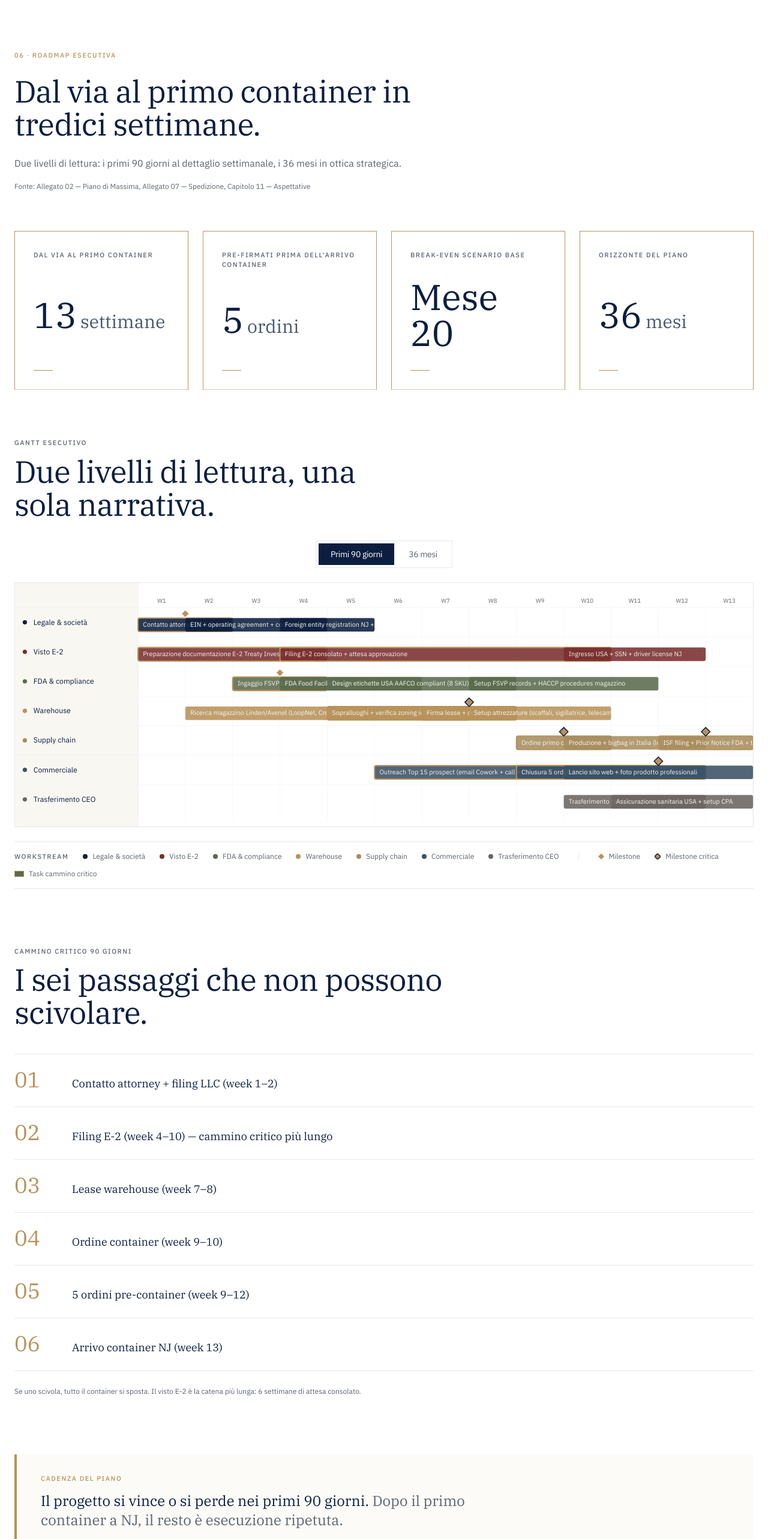
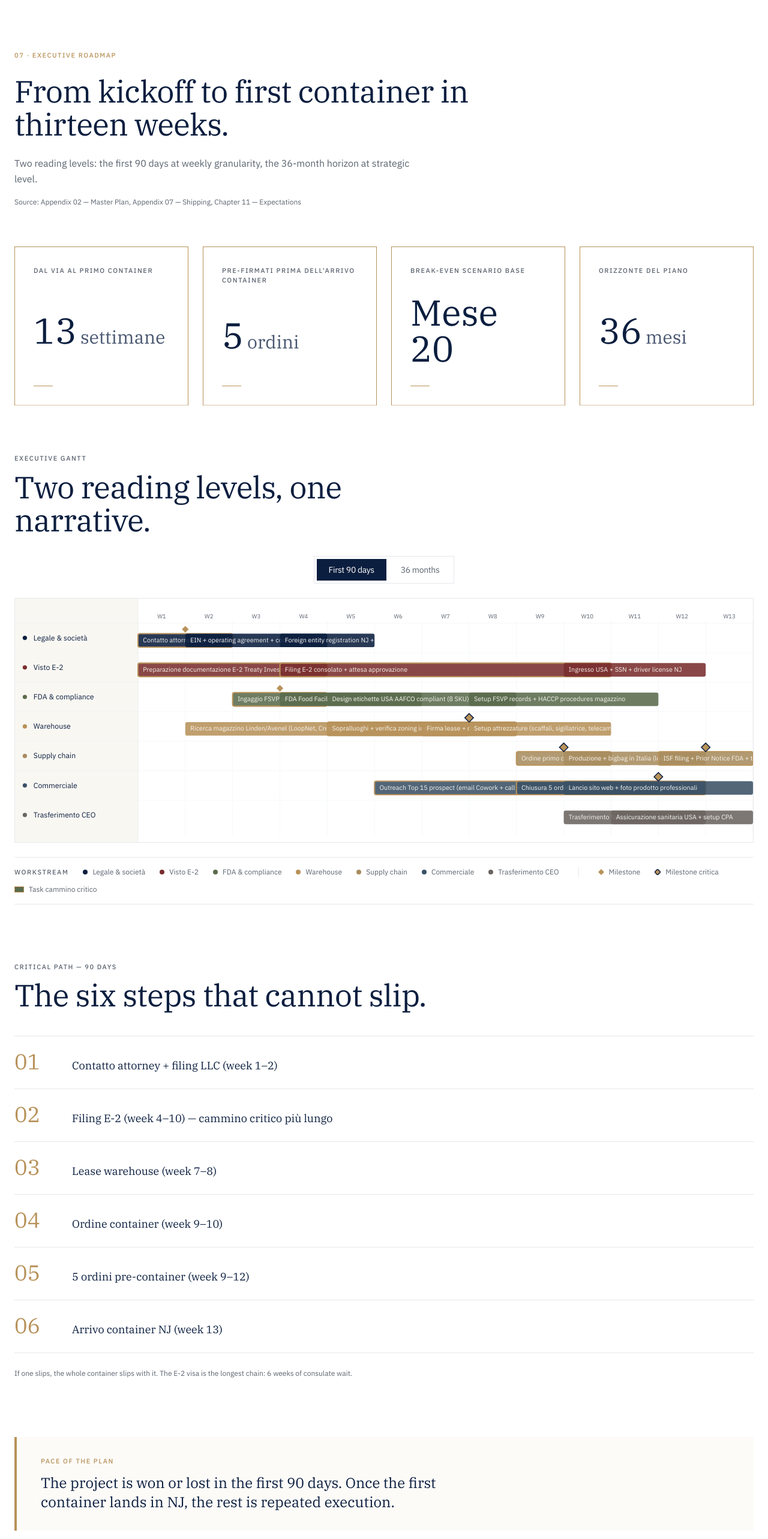
Before and after one commit to DiusapetDeveloper/diusapet-usa, a Next.js app: page /en/roadmap in a window 1280 px wide. Shown: the part 60-2626 px from the top of the page at 60% size. Built offline with nearby package versions, Linux system fonts and the light colour scheme.

Commit message:
feat(i18n): translate mercato + rischi + roadmap

```diff
--- a/app/[locale]/rischi/page.tsx
+++ b/app/[locale]/rischi/page.tsx
@@ -16,6 +16,7 @@ import {
   TrendingDown,
   type LucideIcon,
 } from "lucide-react";
+import { useTranslations } from "next-intl";
 import { AnimatedSection } from "@/components/animated-section";
 import { KPICard } from "@/components/kpi-card";
 import risksData from "@/data/risks.json";
@@ -60,6 +61,7 @@ const SEVERITY_RANK: Record<string, number> = {
 };
 
 export default function RischiPage() {
+  const t = useTranslations("rischi");
   const [hoveredRisk, setHoveredRisk] = useState<string | null>(null);
 
   const stressSorted = [...stress_tests.data].sort(
@@ -73,16 +75,16 @@ export default function RischiPage() {
       <AnimatedSection>
         <div className="flex items-start justify-between gap-6 flex-wrap">
           <div>
-            <p className="eyebrow text-gold">07 · Rischi e mitigazioni</p>
+            <p className="eyebrow text-gold">{t("hero.eyebrow")}</p>
             <h1 className="mt-6 font-serif text-hero text-navy max-w-3xl">
-              {meta.title}.
+              {t("hero.title")}
             </h1>
             <p className="mt-6 max-w-2xl text-carbon-muted leading-relaxed">
-              {meta.subtitle}
+              {t("hero.subtitle")}
             </p>
           </div>
           <p className="text-xs text-carbon-muted max-w-xs text-right leading-relaxed">
-            {meta.source}
+            {t("hero.source")}
           </p>
         </div>
       </AnimatedSection>
@@ -104,7 +106,7 @@ export default function RischiPage() {
 
       {/* RISK MATRIX */}
       <AnimatedSection className="mt-24">
-        <p className="eyebrow">Matrice rischi</p>
+        <p className="eyebrow">{t("matrix.eyebrow")}</p>
         <h2 className="mt-3 font-serif text-hero text-navy max-w-3xl">
           {risk_matrix.title}
         </h2>
@@ -194,9 +196,9 @@ export default function RischiPage() {
 
       {/* MITIGATION LEVERS */}
       <AnimatedSection stagger className="mt-24">
-        <p className="eyebrow">Leve di mitigazione</p>
+        <p className="eyebrow">{t("levers.eyebrow")}</p>
         <h2 className="mt-3 font-serif text-hero text-navy max-w-2xl">
-          {mitigation_levers.title}
+          {t("levers.title")}
         </h2>
 
         <div className="mt-10 grid grid-cols-1 md:grid-cols-2 lg:grid-cols-4 gap-px bg-hairline border border-hairline">
@@ -229,12 +231,12 @@ export default function RischiPage() {
 
       {/* FEASIBILITY COMPARISON */}
       <AnimatedSection className="mt-24">
-        <p className="eyebrow">Feasibility score</p>
+        <p className="eyebrow">{t("feasibility.eyebrow")}</p>
         <h2 className="mt-3 font-serif text-hero text-navy max-w-3xl">
-          {feasibility_comparison.title}
+          {t("feasibility.title")}
         </h2>
         <p className="mt-4 max-w-2xl text-carbon-muted leading-relaxed">
-          {feasibility_comparison.subtitle}
+          {t("feasibility.subtitle")}
         </p>
 
         <div className="mt-12 flex items-center justify-center gap-8 py-12 border-y border-hairline">
@@ -339,12 +341,12 @@ export default function RischiPage() {
 
       {/* DECALOGO */}
       <AnimatedSection className="mt-24">
-        <p className="eyebrow">Aspettative realistiche</p>
+        <p className="eyebrow">{t("decalogue.eyebrow")}</p>
         <h2 className="mt-3 font-serif text-hero text-navy max-w-3xl">
-          {decalogo.title}
+          {t("decalogue.title")}
         </h2>
         <p className="mt-4 max-w-2xl text-carbon-muted leading-relaxed">
-          {decalogo.subtitle}
+          {t("decalogue.subtitle")}
         </p>
 
         <ul className="mt-12 border-y border-hairline divide-y divide-hairline">
@@ -376,9 +378,9 @@ export default function RischiPage() {
         transition={{ duration: 0.8, ease }}
         className="mt-24 border-l-[4px] border-gold bg-gold/[0.05] px-8 md:px-12 py-12"
       >
-        <p className="eyebrow text-gold">Bottom line</p>
+        <p className="eyebrow text-gold">{t("callout.eyebrow")}</p>
         <p className="mt-5 font-serif text-xl md:text-2xl text-navy leading-relaxed max-w-4xl">
-          {final_callout}
+          {t("callout.text")}
         </p>
       </motion.div>
     </div>
--- a/app/[locale]/roadmap/page.tsx
+++ b/app/[locale]/roadmap/page.tsx
@@ -2,6 +2,7 @@
 
 import { AnimatePresence, motion } from "framer-motion";
 import { useState } from "react";
+import { useTranslations } from "next-intl";
 import { AnimatedSection } from "@/components/animated-section";
 import { GanttChart } from "@/components/gantt-chart";
 import { KPICard } from "@/components/kpi-card";
@@ -23,6 +24,8 @@ const {
 type View = "90days" | "36months";
 
 export default function RoadmapPage() {
+  const t = useTranslations("roadmap");
+  const tCommon = useTranslations("common");
   const [view, setView] = useState<View>("90days");
 
   return (
@@ -31,15 +34,15 @@ export default function RoadmapPage() {
       <AnimatedSection>
         <div className="flex items-start justify-between gap-6 flex-wrap">
           <div>
-            <p className="eyebrow text-gold">06 · Roadmap esecutiva</p>
+            <p className="eyebrow text-gold">{t("hero.eyebrow")}</p>
             <h1 className="mt-6 font-serif text-hero text-navy max-w-3xl">
-              Dal via al primo container in tredici settimane.
+              {t("hero.title")}
             </h1>
             <p className="mt-6 max-w-2xl text-carbon-muted leading-relaxed">
-              {meta.subtitle}
+              {t("hero.subtitle")}
             </p>
             <p className="mt-4 text-xs text-carbon-muted leading-relaxed">
-              Fonte: {meta.source}
+              {tCommon("source")}: {t("hero.source")}
             </p>
           </div>
         </div>
@@ -64,9 +67,9 @@ export default function RoadmapPage() {
       <AnimatedSection className="mt-20">
         <div className="flex items-end justify-between gap-6 mb-8">
           <div>
-            <p className="eyebrow">Gantt esecutivo</p>
+            <p className="eyebrow">{t("gantt.eyebrow")}</p>
             <h2 className="mt-3 font-serif text-hero text-navy max-w-2xl">
-              Due livelli di lettura, una sola narrativa.
+              {t("gantt.title")}
             </h2>
           </div>
         </div>
@@ -78,14 +81,14 @@ export default function RoadmapPage() {
               onClick={() => setView("90days")}
               layoutId="roadmap-toggle"
             >
-              Primi 90 giorni
+              {t("toggles.days90")}
             </ViewButton>
             <ViewButton
               active={view === "36months"}
               onClick={() => setView("36months")}
               layoutId="roadmap-toggle"
             >
-              36 mesi
+              {t("toggles.months36")}
             </ViewButton>
           </div>
         </div>
@@ -165,9 +168,9 @@ export default function RoadmapPage() {
             transition={{ duration: 0.4, ease }}
             className="mt-24"
           >
-            <p className="eyebrow">Cammino critico 90 giorni</p>
+            <p className="eyebrow">{t("criticalPath.eyebrow")}</p>
             <h2 className="mt-3 font-serif text-hero text-navy max-w-3xl">
-              I sei passaggi che non possono scivolare.
+              {t("criticalPath.title")}
             </h2>
 
             <ul className="mt-10 border-y border-hairline divide-y divide-hairline">
@@ -195,8 +198,7 @@ export default function RoadmapPage() {
             </ul>
 
             <p className="mt-6 text-xs text-carbon-muted leading-relaxed max-w-2xl">
-              Se uno scivola, tutto il container si sposta. Il visto E-2 è la
-              catena più lunga: 6 settimane di attesa consolato.
+              {t("criticalPath.note")}
             </p>
           </motion.section>
         )}
@@ -213,9 +215,9 @@ export default function RoadmapPage() {
             transition={{ duration: 0.4, ease }}
             className="mt-24"
           >
-            <p className="eyebrow">Fasi del piano</p>
+            <p className="eyebrow">{t("phases.eyebrow")}</p>
             <h2 className="mt-3 font-serif text-hero text-navy max-w-3xl">
-              Cinque fasi, una direzione.
+              {t("phases.title")}
             </h2>
 
             <div className="mt-10 flex flex-col gap-3">
@@ -260,12 +262,9 @@ export default function RoadmapPage() {
         transition={{ duration: 0.7, ease }}
         className="mt-24 border-l-4 border-gold bg-gold/[0.04] px-6 md:px-10 py-8"
       >
-        <p className="eyebrow text-gold">Cadenza del piano</p>
+        <p className="eyebrow text-gold">{t("callout.eyebrow")}</p>
         <p className="mt-3 font-serif text-xl md:text-2xl text-navy leading-relaxed max-w-3xl">
-          Il progetto si vince o si perde nei primi 90 giorni.{" "}
-          <span className="text-carbon-muted">
-            Dopo il primo container a NJ, il resto è esecuzione ripetuta.
-          </span>
+          {t("callout.text")}
         </p>
       </motion.div>
     </div>
--- a/messages/en.json
+++ b/messages/en.json
@@ -491,11 +491,17 @@
       "note":    "If one slips, the whole container slips with it. The E-2 visa is the longest chain: 6 weeks of consulate wait."
     },
     "phases": {
+      "eyebrow":     "Plan phases",
+      "title":       "Five phases, one direction.",
       "setup":       "Setup",
       "launch":      "Launch",
       "growth":      "Growth",
       "scale":       "Scale",
       "consolidate": "Consolidate"
+    },
+    "gantt": {
+      "eyebrow": "Executive Gantt",
+      "title":   "Two reading levels, one narrative."
     },
     "callout": {
       "eyebrow": "PACE OF THE PLAN",
--- a/messages/it.json
+++ b/messages/it.json
@@ -491,11 +491,17 @@
       "note":    "Se uno scivola, tutto il container si sposta. Il visto E-2 è la catena più lunga: 6 settimane di attesa consolato."
     },
     "phases": {
+      "eyebrow":     "Fasi del piano",
+      "title":       "Cinque fasi, una direzione.",
       "setup":       "Setup",
       "launch":      "Launch",
       "growth":      "Growth",
       "scale":       "Scale",
       "consolidate": "Consolidate"
+    },
+    "gantt": {
+      "eyebrow": "Gantt esecutivo",
+      "title":   "Due livelli di lettura, una sola narrativa."
     },
     "callout": {
       "eyebrow": "CADENZA DEL PIANO",
```
Also changed, not shown: app/[locale]/mercato/page.tsx (+32 -30 lines).
